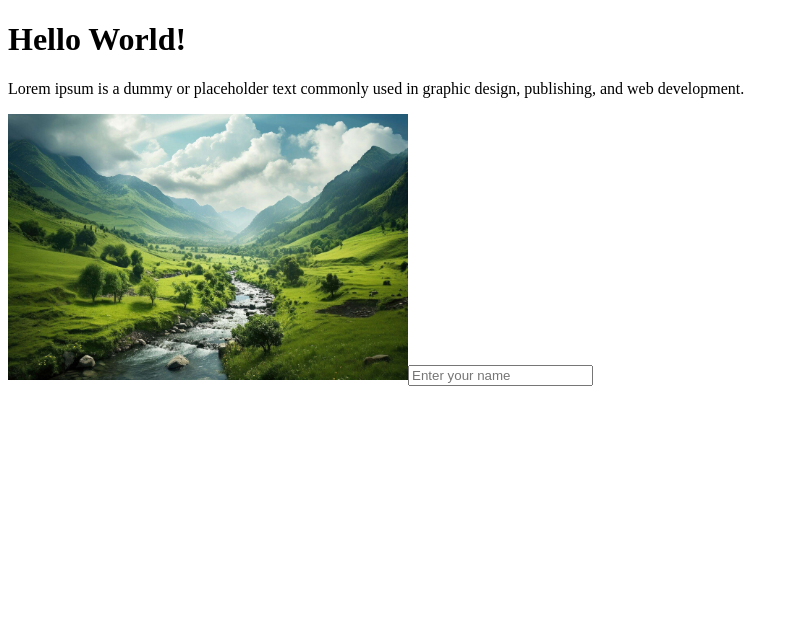
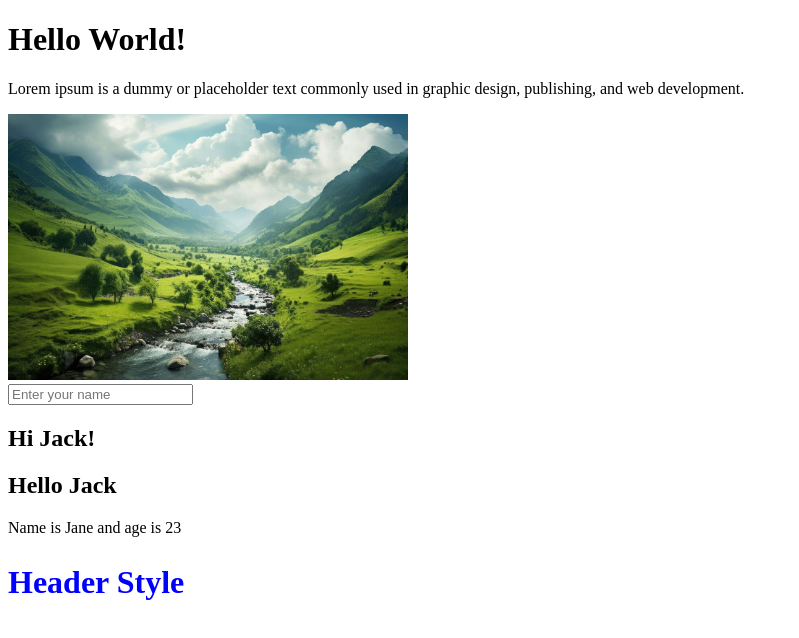
Before and after one commit to junsan24/react-project, a React (Vite) app: page / in a window 1280 px wide. Shown: the top 638 px of the page, without its empty margins (0-799 px from the left). Built offline with nearby package versions, Linux system fonts and the light colour scheme.

Commit message:
Javascript to JSX

```diff
--- a/src/App.jsx
+++ b/src/App.jsx
@@ -1,10 +1,31 @@
 const App = () => {
+
+    const userName = 'Jack'
+    const grettings = (userName) => (<h2>Hello {userName}</h2>)
+
+    const userInfo = {
+        name: 'Jane',
+        age: 23
+    }
+
+    const headerStyles = {
+        color: 'blue',
+        fontSize: 32
+    }
+
     return (
         <>
             <h1>Hello World!</h1>
             <p>Lorem ipsum is a dummy or placeholder text commonly used in graphic design, publishing, and web development.</p>
             <img src="images/nature.jpg" width="400" alt="Nature" />
+            <br />
             <input type="text" name="name" placeholder="Enter your name" autoComplete="off" />
+
+            <h2>Hi {userName}!</h2>
+            {grettings(userName)}
+            <div>Name is {userInfo.name} and age is {userInfo.age}</div>
+            <h2 style={headerStyles}>Header Style</h2>
+
         </>
     )
 }
```
